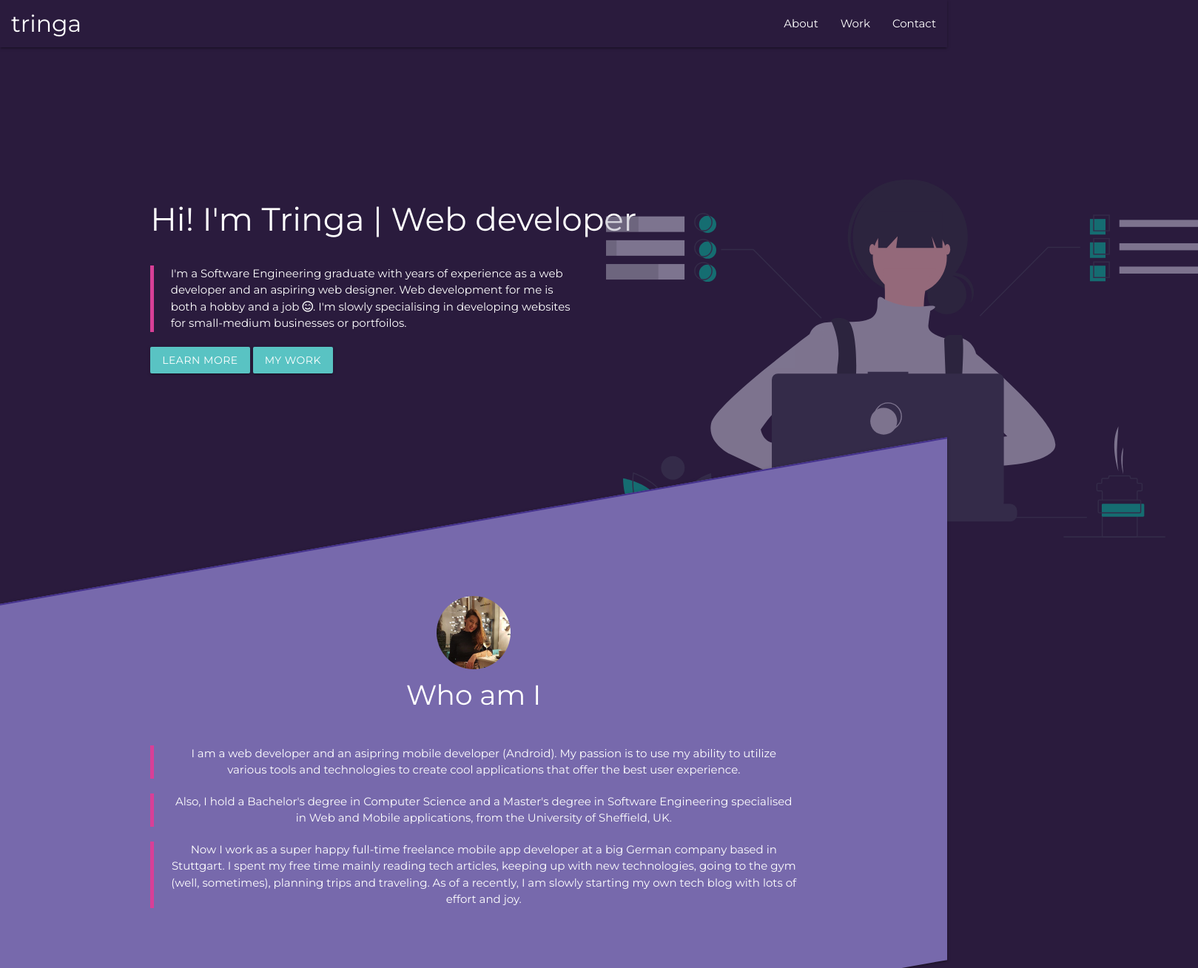
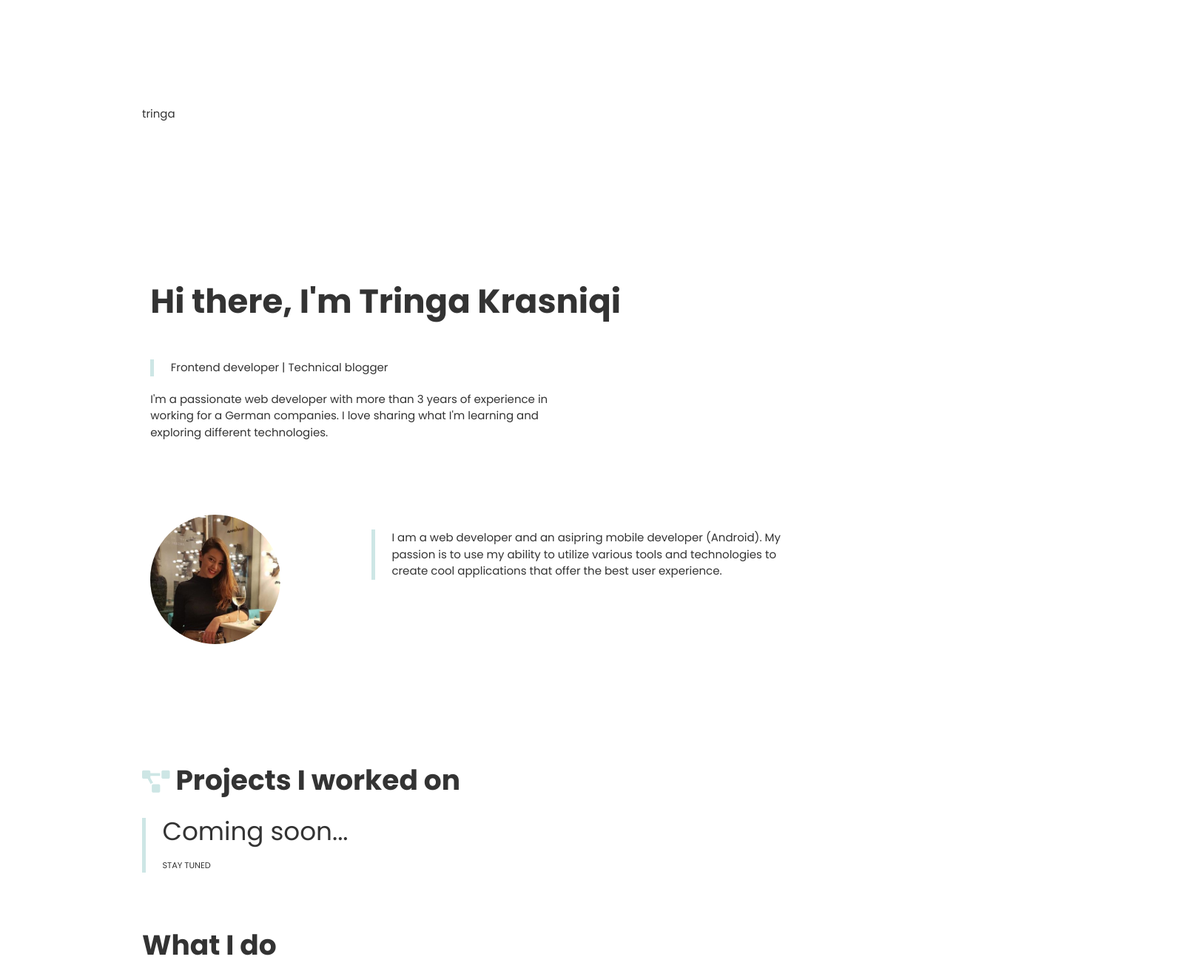
Before and after one commit to tringakrasniqi/personal-website, a plain HTML site: page index.html in a window 1280 px wide. Shown: the top 1309 px of the page at 74% size, 1619 px wide, since content can reach past the window. Drawn offline with nearby package versions, Linux system fonts and the light colour scheme.

Commit message:
removed Twitter embed and changed color palette

```diff
--- a/css/style.css
+++ b/css/style.css
@@ -1,16 +1,14 @@
 :root {
-      --priamry-color: #2A1B3D;
-      --primary-light-color: #7769ac;
-      --primary-dark-color: #44318d;
-      --secondary-color: #d83f97;
-      --secondary-bright-color:#59C3C3;
+      --background-color: #ffffff;
+      --primary-light-color: #c0e0de;
+      --secondary-color: #cde6e5;
+      --secondary-light-color:#d8f8ef;
+      --dark-color: #333333;
 }
 
-.text-color-primary { color: var(--priamry-color); }
 .text-color-primary-light { color: var(--primary-light-color) }
-.text-color-primary-dark { color: var(--primary-dark-color) }
 .text-color-secondary { color: var(--secondary-color) }
-.text-color-secondary-bright { color: var(--secondary-bright-color) }
+.text-color-secondary-bright { color: var(--secondary-light-color) }
 
 .padding-left-15 { padding-left: 15px !important; }
 .padding-100 { padding: 100px !important; }
@@ -24,9 +22,9 @@ body {
       display: flex;
       min-height: 100vh;
       flex-direction: column;
-      background-color: var(--priamry-color);
-      font-family: 'Montserrat', sans-serif;
-      color: #ffffff;
+      background-color: var(--background-color);
+      font-family: 'Poppins', sans-serif;
+      color: var(--dark-color);
       overflow: hidden;
       overflow-y: auto;
 }
@@ -35,31 +33,12 @@ main {
       flex: 1 0 auto;
 }
 
-nav {
-      background-color: var(--priamry-color);
-}
-
-
-.sidenav {
-      background-color: var(--priamry-color);
-
-}
-.sidenav li>a {
-      color: #ffffff;
-}
-
-.sidenav-overlay {
-      z-index: 990 !important;
+header {
+      margin: 10% 0px;
 }
 
 blockquote {
       border-left-color: var(--secondary-color);
-}
-
-.diagonal {
-      height: 2px;
-      transform: skewY(-10deg);
-      background-color: var(--primary-dark-color);
 }
 
 .modal-footer,
@@ -68,12 +47,12 @@ footer {
 }
 
 #about_site_modal {
-      background-color: var(--priamry-color);
+      background-color: var(--priamry-light-color);
       color: #ffffff;
 }
 
 .btn {
-      background-color: var(--secondary-bright-color);
+      background-color: var(--secondary-light-color);
 }
 
 #about_me .container {
@@ -88,11 +67,6 @@ footer {
       width: 100%;
       height: 130%;
       top: 0;
-      -webkit-transform: skewY(-10deg);
-      transform: skewY(-10deg);
-      background-color: var(--primary-light-color);
-      -webkit-box-shadow: 0 2px 2px 0 rgba(0,0,0,0.14), 0 3px 1px -2px rgba(0,0,0,0.12), 0 1px 5px 0 rgba(0,0,0,0.2);
-      box-shadow: 0 2px 2px 0 rgba(0,0,0,0.14), 0 3px 1px -2px rgba(0,0,0,0.12), 0 1px 5px 0 rgba(0,0,0,0.2);
 }
 
 .computer-image {
@@ -110,8 +84,8 @@ footer {
 }
 
 .avatar-image {
-      width: 100px;
-      height: 100px;
+      width: calc(100% - 100px);
+      height: calc(100% - 100px);
 }
 
 .connect-icon:hover {
@@ -120,4 +94,10 @@ footer {
 
 .title {
       font-size: 2.5em;
+      font-weight: bold;
 }
+
+.main-title {
+      font-size: 3em;
+      font-weight: bold;
+}
--- a/index.html
+++ b/index.html
@@ -8,20 +8,19 @@
                   function gtag(){dataLayer.push(arguments);}
                   gtag('js', new Date());
 
-                  gtag('config', 'UA-155706149-1');
+                  gtag('config', 'UA-155706149-1', {
+                        cookie_flags: 'max-age=7200;secure;samesite=none'
+                  });
             </script>
 
             <meta charset="utf-8">
-            <!--Import Google Icon Font-->
-            <link href="https://fonts.googleapis.com/icon?family=Material+Icons" rel="stylesheet">
             <!-- Materialize Compiled and minified CSS -->
             <link rel="stylesheet" href="https://cdnjs.cloudflare.com/ajax/libs/materialize/1.0.0/css/materialize.min.css">
             <link href="https://unpkg.com/aos@2.3.1/dist/aos.css" rel="stylesheet">
-            <link href="https://fonts.googleapis.com/css?family=Montserrat&display=swap" rel="stylesheet">
+            <link href="https://fonts.googleapis.com/css2?family=Poppins:wght@400;700;800&display=swap" rel="stylesheet">
             <link rel="stylesheet" type="text/css" href="css/style.css">
             <link rel="stylesheet" type="text/css" href="css/media.css">
             <link rel="stylesheet" href="https://cdnjs.cloudflare.com/ajax/libs/font-awesome/5.11.2/css/all.min.css" integrity="sha256-+N4/V/SbAFiW1MPBCXnfnP9QSN3+Keu+NlB+0ev/YKQ=" crossorigin="anonymous" />
-            <link rel="shortcut icon" href="assets/favicon.ico" type="image/x-icon">
             <link rel="icon" href="assets/favicon.ico" type="image/x-icon">
 
             <meta name="viewport" content="width=device-width, minimum-scale=1">
@@ -31,82 +30,63 @@
       </head>
       <body>
             <header>
-                  <div class="navbar-fixed">
-                        <nav class="grey-text text-lighten-4">
-                              <div class="nav-wrapper">
-                                    <a href="#headline" class="brand-logo" style="padding-left: 15px;">tringa</a>
-                                    <a href="#" data-target="mobile-demo" class="sidenav-trigger"><i class="material-icons">menu</i></a>
-                                    <ul class="right hide-on-med-and-down">
-                                          <li><a href="#about_me">About</a></li>
-                                          <li><a href="#my_projects">Work</a></li>
-                                          <li><a  href="#contact">Contact</a></li>
-                                    </ul>
-                              </div>
-                        </nav>
-                        <ul class="sidenav" id="mobile-demo">
-                              <li><a class="sidenav-close" href="#about_me">About</a></li>
-                              <li><a class="sidenav-close" href="#my_projects">Work</a></li>
-                              <li><a class="sidenav-close" href="#contact">Contact</a></li>
-                        </ul>
+                  <div class="container">
+                        <p>tringa</p>
                   </div>
             </header>
-
             <main>
                   <!-- headline -->
-                  <section id="headline" class="container white-text valign-wrapper" data-aos="fade-up" style="min-height: 80vh;">
+                  <section id="headline" class="container padding-top-20">
                        <div class="row">
-                             <div class="col s12 m12 l12 right image-container">
-                                   <img src="assets/computer.svg" class="responsive-img computer-image" alt="computer"/>
-                             </div>
                               <div class="col s12 m12 l12">
-                                    <p><h3>Hi! I'm Tringa | Web developer</h3></p>
-                              </div>
-                              <div class="col s12 m8 l8">
+                                    <p class="main-title">Hi there, I'm Tringa Krasniqi</p>
                                     <blockquote>
-                                     I'm a Software Engineering graduate with years of experience as a web developer and an aspiring web designer. Web development for me is both a hobby and a job <i class="far fa-smile-beam white-text tiny"></i>. I'm slowly specialising in developing websites for small-medium businesses or portfoilos.
+                                          Frontend developer | Technical blogger
                                     </blockquote>
                               </div>
-                              <div class="col s12 m12 l12">
-                                    <a class="waves-effect waves-light btn" href="#about_me">Learn more</a>
-                                    <a class="waves-effect waves-light btn" href="#my_projects">My work</a>
+                              <!-- <div class="col s12 m8 l8">
+
+                              </div> -->
+                              <div class="col s12 m8 l8">
+                                    I'm a passionate web developer with more than 3 years of experience in working for a German companies. I love sharing what I'm learning and exploring different technologies.
                               </div>
                         </div>
                   </section>
 
-
                   <!-- about me -->
                   <section id="about_me" data-aos="fade-up">
-                        <div class="divider diagonal"></div>
                         <div class="container" data-aos="fade-up">
                               <div class="row">
-                                    <div class="col s12">
-                                          <div class="center-align">
-                                                <!-- <i class="fas fa-id-card medium "></i> -->
+                                    <div class="col s4">
+                                          <div >
                                                 <img src="assets/my_img.png" class="circle responsive-img avatar-image"/>
-                                                <div class="title">Who am I</div>
                                           </div>
                                     </div>
-                              </div>
-                              <div class="row">
-                                    <div class="col s12 center-align">
+                                    <div class="col s8">
                                           <blockquote>
                                                 I am a web developer and an asipring mobile developer (Android). My passion is to use my ability to utilize various tools and technologies to create cool applications that offer the best user experience.
-                                          </blockquote>
-                                          <blockquote>
-                                                Also, I hold a Bachelor's degree in Computer Science and a Master's degree in Software Engineering specialised in Web and Mobile applications, from the University of Sheffield, UK.
-                                          </blockquote>
-                                          <blockquote>
-                                                Now I work as a super happy full-time freelance mobile app developer at a big German company based in Stuttgart. I spent my free time mainly reading tech articles, keeping up with new technologies, going to the gym (well, sometimes), planning trips and traveling. As of a recently, I am slowly starting my own tech blog with lots of effort and joy.
                                           </blockquote>
                                     </div>
                               </div>
                         </div>
                   </section>
 
-                  <section id="skills" class="center-align">
+                  <!-- my projects -->
+                  <section id="my_projects" data-aos="fade-up">
+                        <div class="container padding-bottom-50 padding-top-50">
+                              <div class="title"><i class="fas fa-project-diagram small text-color-secondary"></i> Projects I worked on</div>
+
+                              <blockquote>
+                                    <h4>Coming soon...</h4>
+                                    <small>STAY TUNED</small>
+                              </blockquote>
+                        </div>
+                  </section>
+
+                  <section id="skills">
                         <div class="container" data-aos="fade-up">
-                              <div class="row" style="padding-top:150px">
-                                    <div class="title"> What I do.</div>
+                              <div class="row">
+                                    <div class="title"> What I do</div>
                                     <div class="col s12 m12 l12">
                                           <blockquote>
                                                 It is my passion to build useful and innovative applications using the latest technologies, tools and best practices suggested by the tech community. So, apart from my uni classes, I've taken numerous online courses to further my skills. Some of the latest courses I've taken are: Angular & Nodejs - The MEAN stack guide, Learn and Understand Nodejs, Nodejs, Express & MongoDB Dev to Deployment and so on.
@@ -115,57 +95,48 @@
                                     </div>
                               </div>
                         </div>
+                        <div class="container">
                               <div class="row padding-bottom-50" >
                                     <div class="col s12 m6 l6 padding-top-20">
-                                    <i class="fas fa-code medium text-color-secondary"></i>
-                                    <div class="title">Skills</div>
+                                          <div class="title">
+                                                <i class="fas fa-code small text-color-secondary"></i>
+                                                Skills
+                                          </div>
                                           <i class="skills-icon fab fa-html5 medium"></i>
                                           <i class="skills-icon fab fa-css3-alt medium"></i>
                                           <i class="skills-icon fab fa-js medium"></i>
                                           <i class="skills-icon fab fa-angular medium"></i>
-                                    <!-- <i class="skills-icon fab fa-react medium"></i> -->
                                           <i class="skills-icon fab fa-node-js medium"></i>
                                     </div>
                                     <div class="col s12 m6 l6 padding-top-20" >
-                                    <i class="fas fa-tools medium text-color-secondary-bright"></i>
-                                    <div class="title ">Tools</div>
+
+                                          <div class="title">
+                                                <i class="fas fa-tools small text-color-secondary-bright"></i>
+                                                Tools
+                                          </div>
                                           <i class="skills-icon fab fa-github medium"></i>
                                           <img src="assets/materializecss-458335.png" class="responsive-img" style="width: 5rem" alt="css tool for web development"/>
                                           <img src="assets/netlify.png" class="responsive-img" style="width: 5rem" alt="web development tool, netlify"/>
                                           <img src="assets/illustrator.png" class="responsive-img" style="width: 4rem" alt="web design tool, adobe illustrator"/>
                                     </div>
                               </div>
-                  </section>
-
-                  <!-- my projects -->
-                  <section id="my_projects" data-aos="fade-up">
-                        <div class="divider"></div>
-                        <div class="container padding-bottom-50 padding-top-50">
-                              <div class="center-align"><i class="fas fa-project-diagram medium text-color-secondary"></i></div>
-                              <div class="center-align title">Projects</div>
-
-                              <blockquote>
-                                    <h4>Coming soon...</h4>
-                                    <small>STAY TUNED</small>
-                              </blockquote>
                         </div>
                   </section>
 
                   <!-- contact me -->
                   <section id="contact" class="row">
-                        <div class="divider"></div>
                         <div class="container padding-top-50 padding-bottom-50">
                               <div class="row">
                                     <div class="col l5 m12 s12" >
-                                          <a class="twitter-timeline" data-lang="en" data-width="500" data-height="400" data-theme="dark" href="https://twitter.com/tringakrasniqi_?ref_src=twsrc%5Etfw">Tweets by tringakrasniqi_</a> <script async src="https://platform.twitter.com/widgets.js" charset="utf-8"></script>
+                                          Instagram
                                     </div>
                                     <div class="col l6 m12 s12 offset-l1" data-aos="fade-up">
                                           <div>
                                                 <img src="assets/PaperPlane.png" class="paper-plane responsive-img image-container" style="position:absolute; width: 550px;padding-top:50px;"/>
                                           </div>
-                                          <h5 class="white-text">Get in touch!</h5>
+                                          <h5>Get in touch!</h5>
                                           <blockquote>
-                                                <p class="grey-text text-lighten-4">If you have idea for collaboration or an exciting project idea, feel free to drop me an email or get in tough with me through twitter or wherever you like  <i class="far fa-smile-beam white-text tiny"></i>
+                                                <p >If you have idea for collaboration or an exciting project idea, feel free to drop me an email or get in tough with me through twitter or wherever you like  <i class="far fa-smile-beam white-text tiny"></i>
                                                 <p><i class="fas fa-at white-text tiny"></i> tringaakrasniqi@gmail.com</p>
                                                 <p><i class="fab fa-skype white-text tiny"></i> tringa.k</p>
                                           </blockquote>
@@ -181,10 +152,10 @@
                   <div class="container">
                     <div class="row">
                         <div class="col 12 s12">
-                              <h5 class="white-text center-align">Let's connect!</h5>
+                              <h5 class="white-text">Let's connect!</h5>
                         </div>
                   </div>
-                  <div class="row center-align">
+                  <div class="row">
                         <div class="col s3 m3 l3 connect-icon">
                               <a href="https://github.com/tringakrasniqi"><i class="fab fa-github medium grey-text text-lighten-4"></i></a href="">
                         </div>
@@ -225,8 +196,5 @@
             <script src="https://unpkg.com/aos@2.3.1/dist/aos.js"></script>
             <script src="https://cdnjs.cloudflare.com/ajax/libs/materialize/1.0.0/js/materialize.min.js"></script>
             <script type="text/javascript" src="js/index.js"></script>
-            <script>
-
-            </script>
       </body>
 </html>
```
Also changed, not shown: assets/computer.svg (deleted). Lines whose indentation alone changed are shown as unchanged.
